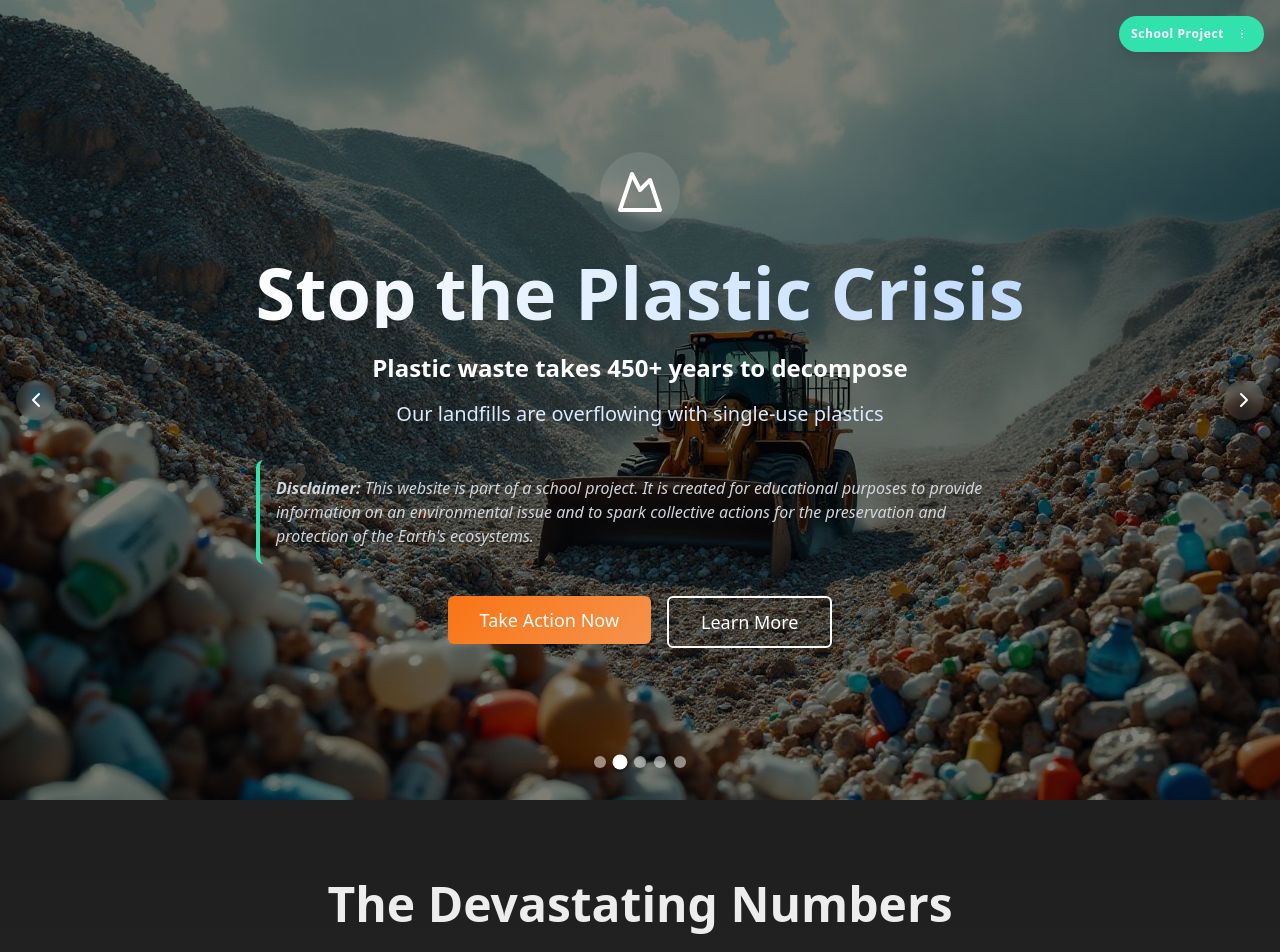
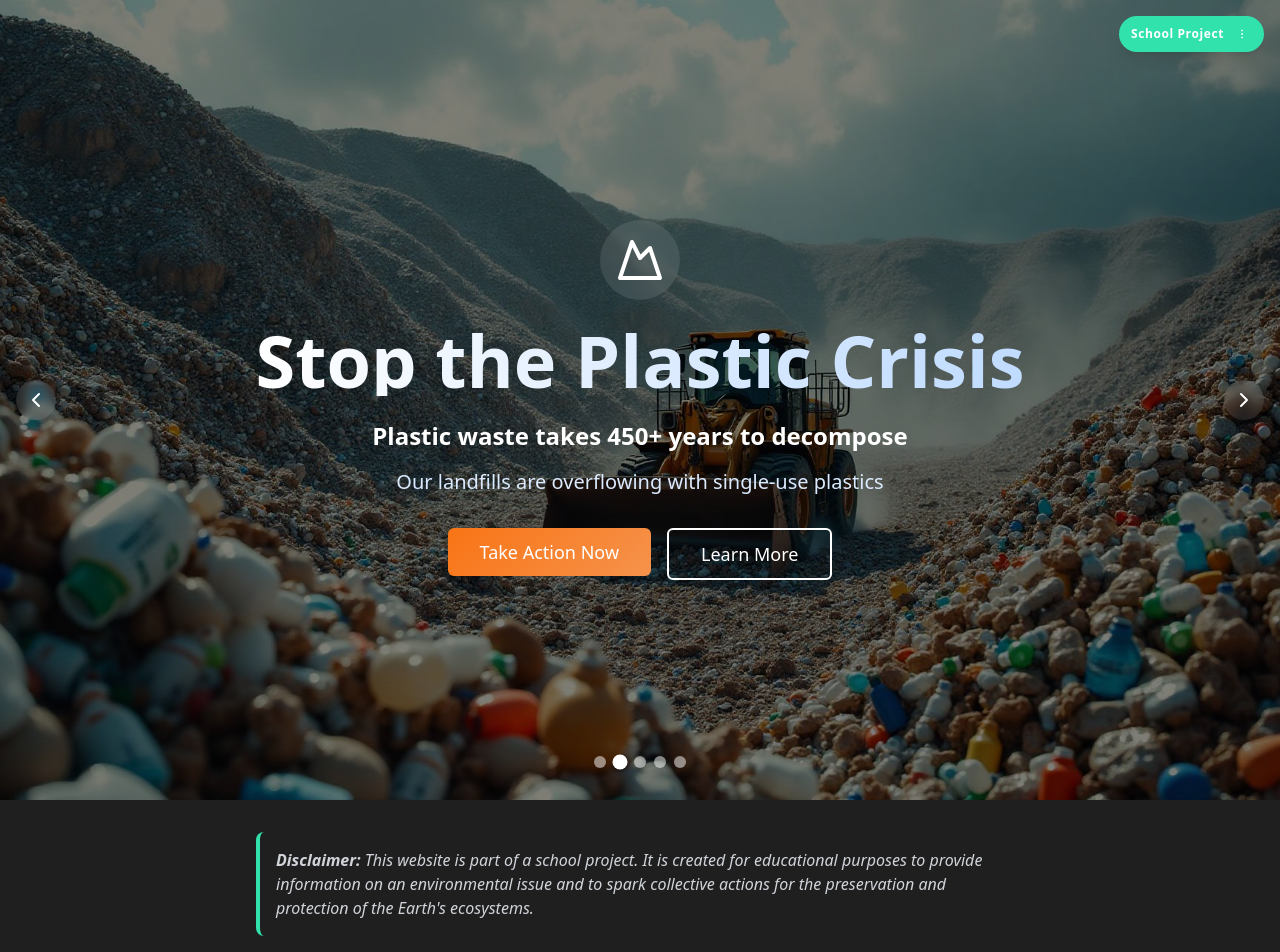
Before and after one commit to whosee21/plastic-foe-hero, a React (Vite) app: page / in a window 1280 px wide. Shown: the top 952 px of the page. Built offline with nearby package versions, Linux system fonts and the light colour scheme; the HTML template or start-up script is replaced by a standard one.

Commit message:
Refactor disclaimer placement

```diff
--- a/src/components/HeroSlideshow.tsx
+++ b/src/components/HeroSlideshow.tsx
@@ -183,15 +183,6 @@ export const HeroSlideshow = () => {
             {current.subtitle}
           </p>
 
-          {/* Disclaimer Box */}
-          <div
-            id="disclaimer"
-            className="bg-white/8 border-l-4 border-accent text-gray-300 text-sm md:text-base italic p-4 rounded-lg mt-4 mb-8 mx-auto max-w-3xl text-left leading-relaxed"
-            tabIndex={-1}
-          >
-            <strong>Disclaimer:</strong> This website is part of a school project. It is created for educational purposes to provide information on an environmental issue and to spark collective actions for the preservation and protection of the Earth's ecosystems.
-          </div>
-
           <div className="flex flex-col sm:flex-row gap-4 justify-center">
             <Button variant="action" size="lg" className="text-lg px-8 py-6">
               Take Action Now
--- a/src/pages/Index.tsx
+++ b/src/pages/Index.tsx
@@ -28,6 +28,18 @@ const Index = () => {
       />
 
       <HeroSlideshow />
+
+      {/* Disclaimer Box */}
+      <div className="py-8 px-4 bg-background">
+        <div
+          id="disclaimer"
+          className="bg-white/8 border-l-4 border-accent text-gray-300 text-sm md:text-base italic p-4 rounded-lg mx-auto max-w-3xl text-left leading-relaxed"
+          tabIndex={-1}
+        >
+          <strong>Disclaimer:</strong> This website is part of a school project. It is created for educational purposes to provide information on an environmental issue and to spark collective actions for the preservation and protection of the Earth's ecosystems.
+        </div>
+      </div>
+
       <StatisticsSection />
       <EducationalContent />
       <SolutionsSection />
```
